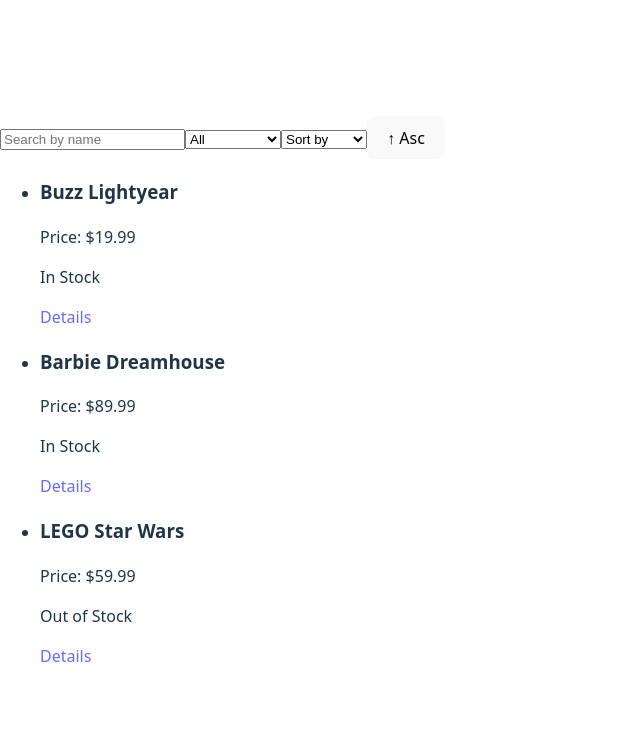
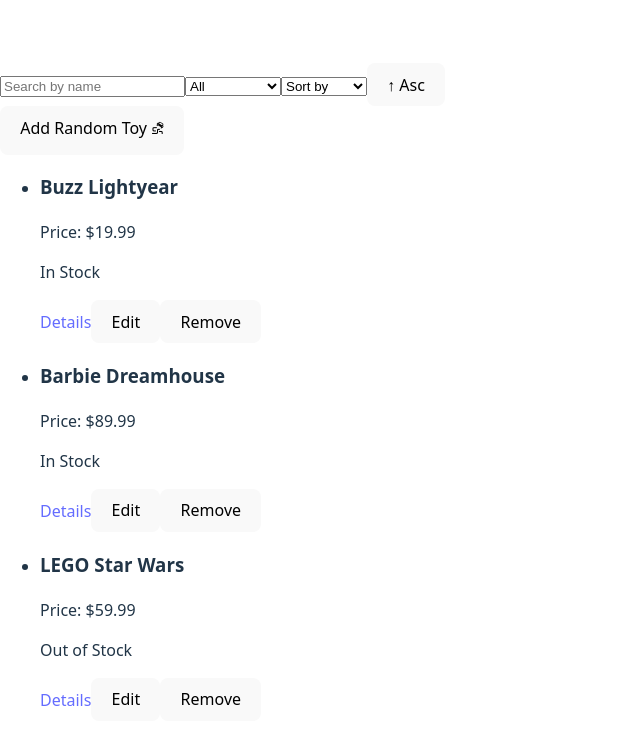
Before and after one commit to Phillip-Schwartz-95/mistertoy-frontend, a React (Vite) app: page /toy in a window 1280 px wide. Shown: the top 744 px of the page, without its empty margins (0-640 px from the left). Built offline with nearby package versions, Linux system fonts and the light colour scheme.

Commit message:
Add edit, add, delete toys that updates the store and local storage and detail page routing

```diff
--- a/src/App.jsx
+++ b/src/App.jsx
@@ -1,9 +1,15 @@
+import { Routes, Route, Navigate } from 'react-router-dom'
 import ToyIndex from './pages/ToyIndex.jsx'
+import ToyDetails from './pages/ToyDetails.jsx'
 
 function App() {
   return (
     <main>
-      <ToyIndex />
+      <Routes>
+        <Route path="/" element={<Navigate to="/toy" />} />
+        <Route path="/toy" element={<ToyIndex />} />
+        <Route path="/toy/:toyId" element={<ToyDetails />} />
+      </Routes>
     </main>
   )
 }
--- a/src/components/ToyList.jsx
+++ b/src/components/ToyList.jsx
@@ -1,10 +1,15 @@
 import ToyPreview from './ToyPreview.jsx'
 
-export default function ToyList({ toys }) {
+export default function ToyList({ toys, onRemoveToy, onEditToy }) {
   return (
     <ul className="toy-list">
       {toys.map(toy => (
-        <ToyPreview key={toy._id} toy={toy} />
+        <ToyPreview
+          key={toy._id}
+          toy={toy}
+          onRemoveToy={onRemoveToy}
+          onEditToy={onEditToy}
+        />
       ))}
     </ul>
   )
--- a/src/components/ToyPreview.jsx
+++ b/src/components/ToyPreview.jsx
@@ -1,12 +1,17 @@
 import { Link } from 'react-router-dom'
 
-export default function ToyPreview({ toy }) {
+export default function ToyPreview({ toy, onRemoveToy, onEditToy }) {
   return (
     <li className="toy-preview">
       <h3>{toy.name}</h3>
       <p>Price: ${toy.price}</p>
       <p>{toy.inStock ? 'In Stock' : 'Out of Stock'}</p>
-      <Link to={`/toy/${toy._id}`}>Details</Link>
+
+      <div className="toy-actions">
+        <Link to={`/toy/${toy._id}`}>Details</Link>
+        <button onClick={() => onEditToy(toy)}>Edit</button>
+        <button onClick={() => onRemoveToy(toy._id)}>Remove</button>
+      </div>
     </li>
   )
 }
--- a/src/pages/ToyDetails.jsx
+++ b/src/pages/ToyDetails.jsx
@@ -1,13 +1,13 @@
 import { useParams } from 'react-router-dom'
 import { useEffect, useState } from 'react'
-import { toyService } from '../services/toy.service.js'
+import { toyService } from '../services/toyService.js'
 
-export function ToyDetails() {
+export default function ToyDetails() {
     const { toyId } = useParams()
     const [toy, setToy] = useState(null)
 
     useEffect(() => {
-    toyService.get(toyId).then(setToy)
+        toyService.getById(toyId).then(setToy)
     }, [toyId])
 
     if (!toy) return <div>Loading...</div>
@@ -15,7 +15,7 @@
     return (
         <section className="toy-details">
             <h2>{toy.name}</h2>
-      <img src={toy.imgUrl} alt={toy.name} />
+            {toy.imgUrl && <img src={toy.imgUrl} alt={toy.name} />}
             <p>Price: ${toy.price}</p>
             <p>Labels: {toy.labels.join(', ')}</p>
             <p>{toy.inStock ? 'In Stock' : 'Out of Stock'}</p>
--- a/src/pages/ToyIndex.jsx
+++ b/src/pages/ToyIndex.jsx
@@ -2,7 +2,8 @@
 import { useSelector, useDispatch } from 'react-redux'
 import ToyList from '../components/ToyList.jsx'
 import ToyFilter from '../components/ToyFilter.jsx'
-import { loadToys } from '../store/actions/toy.actions.js'
+import { loadToys, saveToy, removeToyOptimistic } from '../store/actions/toy.actions.js'
+import { toyService } from '../services/toyService.js'
 
 export default function ToyIndex() {
     const dispatch = useDispatch()
@@ -16,14 +17,48 @@
         dispatch(loadToys())
     }, [filterBy, sortBy])
 
-  //function onSetFilter(newFilter) {
-   // dispatch(setToyFilter(newFilter))
-  //}
+    function onAddToy() {
+        const toyToSave = toyService.getEmptyToy()
+        toyToSave.name = 'Random Toy ' + Math.floor(Math.random() * 100)
+        toyToSave.price = +(Math.random() * 100).toFixed(2)
+
+        dispatch(saveToy(toyToSave))
+    }
+
+    function onRemoveToy(toyId) {
+        dispatch(removeToyOptimistic(toyId))
+    }
+
+ function onEditToy(toy) {
+  // Prompt user for new values
+  const name = prompt('New name?', toy.name)
+  if (name === null) return
+
+  const priceStr = prompt('New price?', toy.price)
+  if (priceStr === null) return
+  const price = +priceStr
+
+  const inStock = confirm('Is the toy in stock? OK = Yes, Cancel = No')
+
+  const toyToSave = { ...toy, name, price, inStock }
+
+  // Call saveToy thunk, which updates Redux state internally
+  dispatch(saveToy(toyToSave))
+}
 
     return (
         <section className="toy-index">
-      <ToyFilter/>
-      {isLoading ? <p>Loading toys...</p> : <ToyList toys={toys} />}
+            <div className="toy-controls">
+                <ToyFilter />
+                <button className="add-btn" onClick={onAddToy}>Add Random Toy ⛐</button>
+            </div>
+
+            {isLoading ? <p>Loading toys...</p> :
+                <ToyList
+                    toys={toys}
+                    onRemoveToy={onRemoveToy}
+                    onEditToy={onEditToy}
+                />}
         </section>
     )
 }
```
Lines whose indentation alone changed are shown as unchanged.
